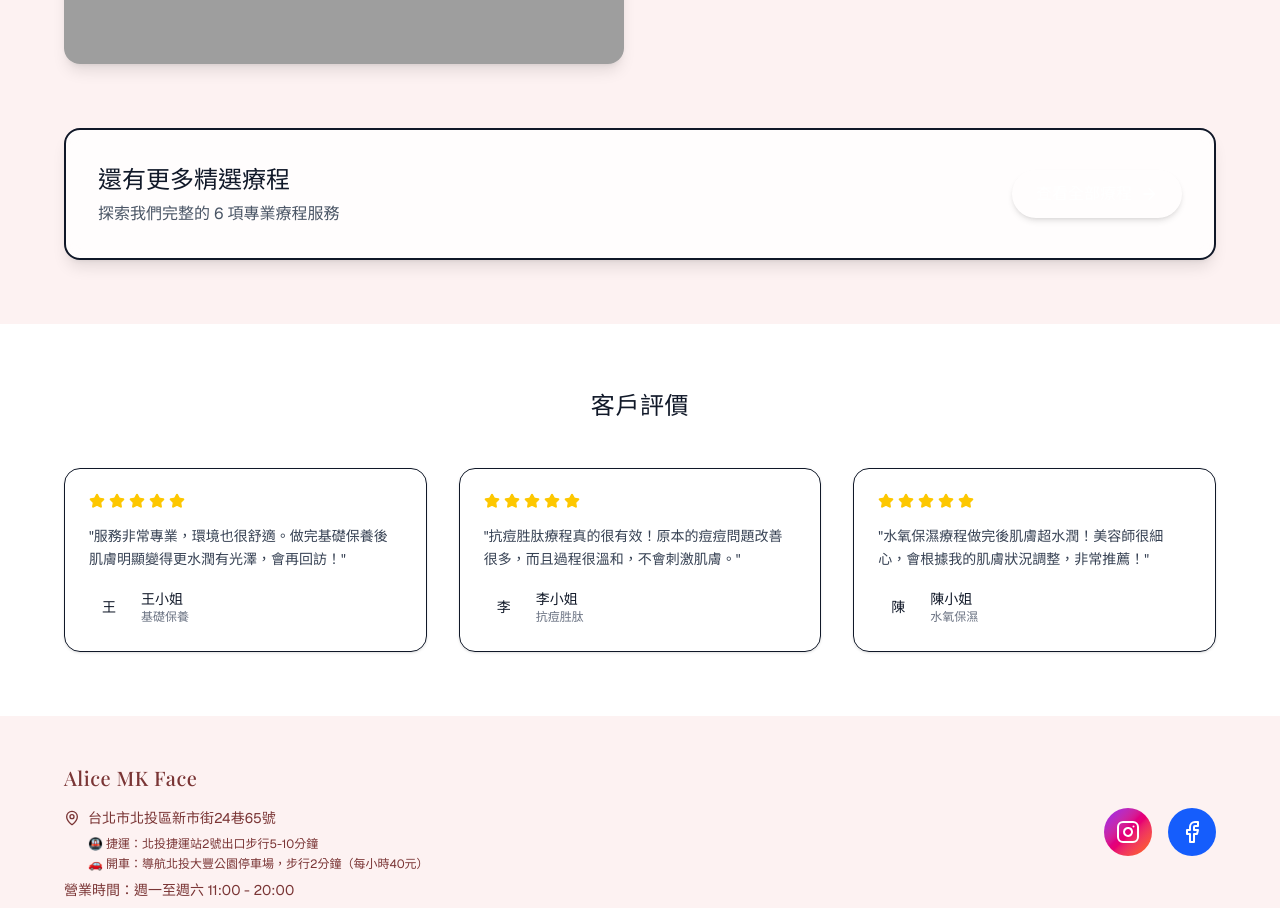
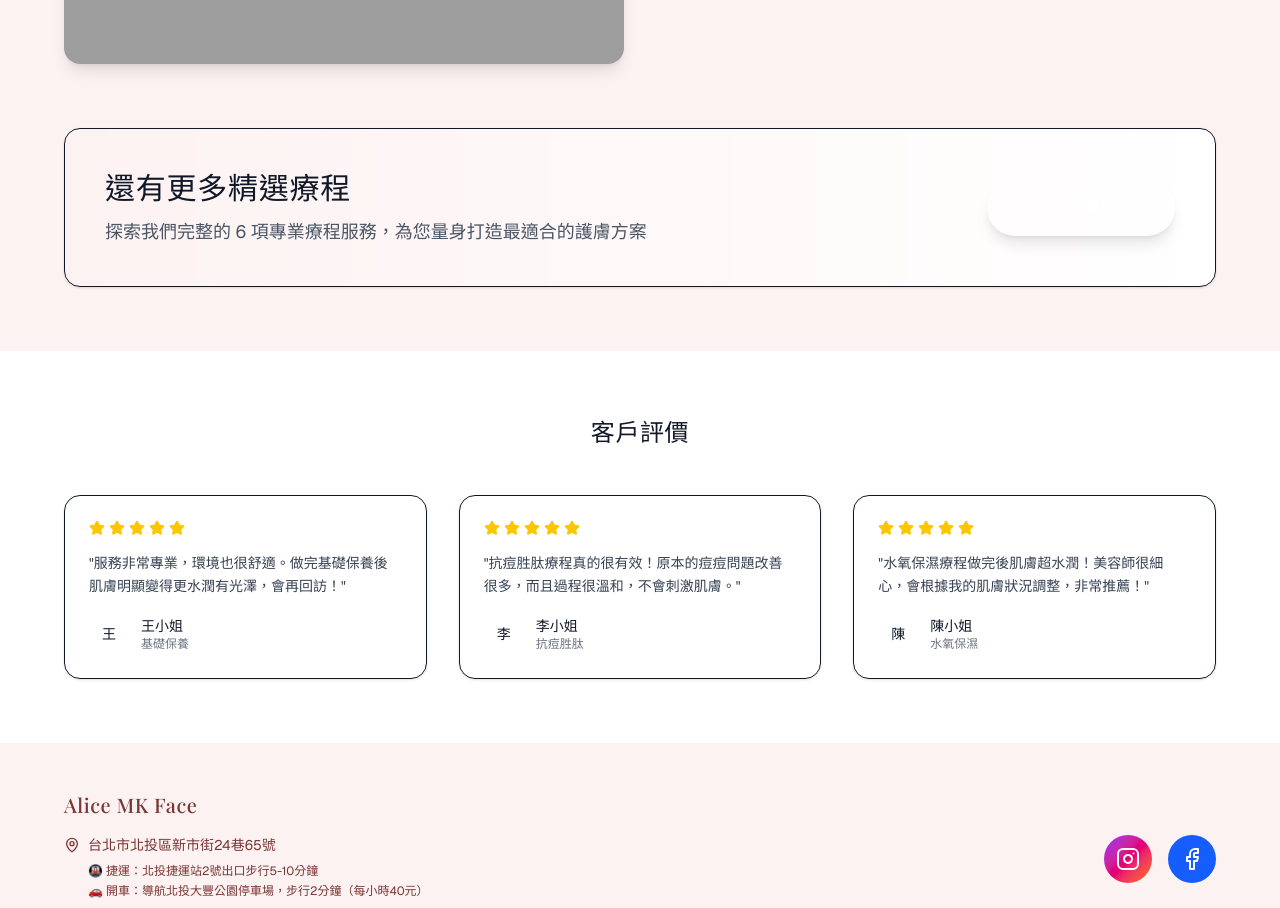
Before and after one commit to felix0746/alicemk-web, a Next.js app: page / in a window 1280 px wide. Shown: the part 2320-3228 px from the top of the page. Built offline with nearby package versions, Linux system fonts and the light colour scheme; grey boxes are pictures that could not be loaded.

Commit message:
Improve service discovery card design for better luxury spa aesthetic

```diff
--- a/app/page.tsx
+++ b/app/page.tsx
@@ -711,20 +711,17 @@ export default function Home() {
               whileInView={{ opacity: 1, y: 0 }}
               viewport={{ once: true }}
               transition={{ duration: 0.6, delay: 0.3 }}
-              className="mt-12 md:mt-16 relative"
+              className="mt-12 md:mt-16"
             >
-              {/* 漸層遮罩效果 */}
-              <div className="absolute inset-0 bg-gradient-to-b from-transparent via-primary-50/50 to-primary-50 pointer-events-none" />
-
-              {/* 提示卡片 */}
-              <div className="relative bg-white/80 backdrop-blur-sm border-2 border-primary-200 rounded-2xl p-6 md:p-8 shadow-lg">
-                <div className="flex flex-col md:flex-row items-center justify-between gap-4">
-                  <div className="text-center md:text-left">
-                    <h3 className="text-xl md:text-2xl font-serif font-light text-gray-900 mb-2">
+              {/* 提示卡片 - 更優雅的設計 */}
+              <div className="relative bg-gradient-to-r from-primary-50 to-white rounded-2xl p-8 md:p-10 shadow-sm border border-primary-100/50">
+                <div className="flex flex-col md:flex-row items-center justify-between gap-6">
+                  <div className="text-center md:text-left flex-1">
+                    <h3 className="text-2xl md:text-3xl font-serif font-light text-gray-900 mb-3 tracking-wide">
                       還有更多精選療程
                     </h3>
-                    <p className="text-sm md:text-base text-gray-600">
-                      探索我們完整的 {services.length} 項專業療程服務
+                    <p className="text-base md:text-lg text-gray-600 leading-relaxed">
+                      探索我們完整的 {services.length} 項專業療程服務，為您量身打造最適合的護膚方案
                     </p>
                   </div>
                   <motion.button
@@ -744,12 +741,12 @@ export default function Home() {
                       }
                     }, 100);
                     }}
-                    whileHover={{ y: -3, scale: 1.02 }}
+                    whileHover={{ y: -4, scale: 1.02 }}
                     whileTap={{ scale: 0.98 }}
-                    className="px-6 py-3 bg-primary-500 text-white rounded-full font-medium hover:bg-primary-600 transition-all duration-300 shadow-md hover:shadow-xl flex items-center gap-2 whitespace-nowrap"
+                    className="px-8 py-4 bg-primary-500 text-white rounded-full font-medium hover:bg-primary-600 transition-all duration-300 shadow-lg hover:shadow-xl flex items-center gap-2 whitespace-nowrap text-base"
                   >
                     <span>查看全部療程</span>
-                    <ArrowRight size={18} />
+                    <ArrowRight size={20} />
                   </motion.button>
                 </div>
               </div>
```
